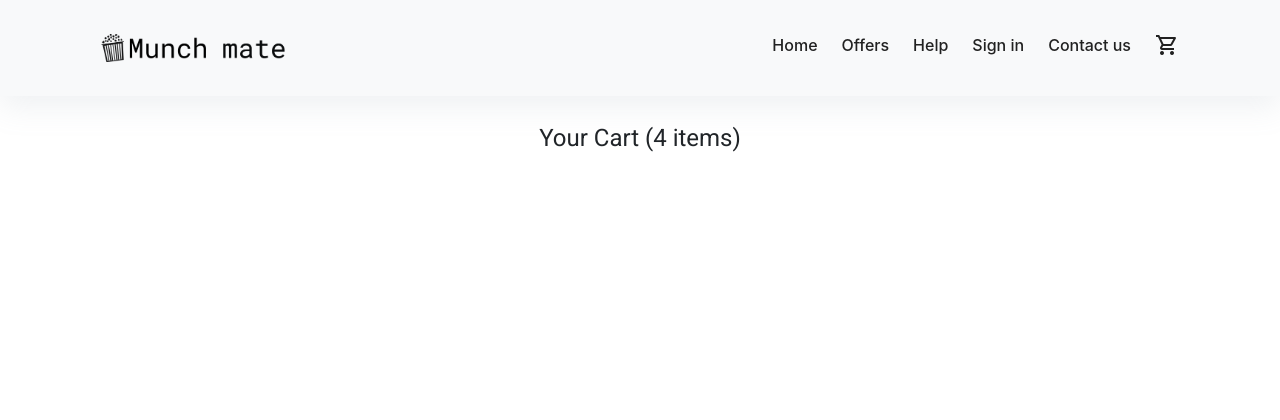
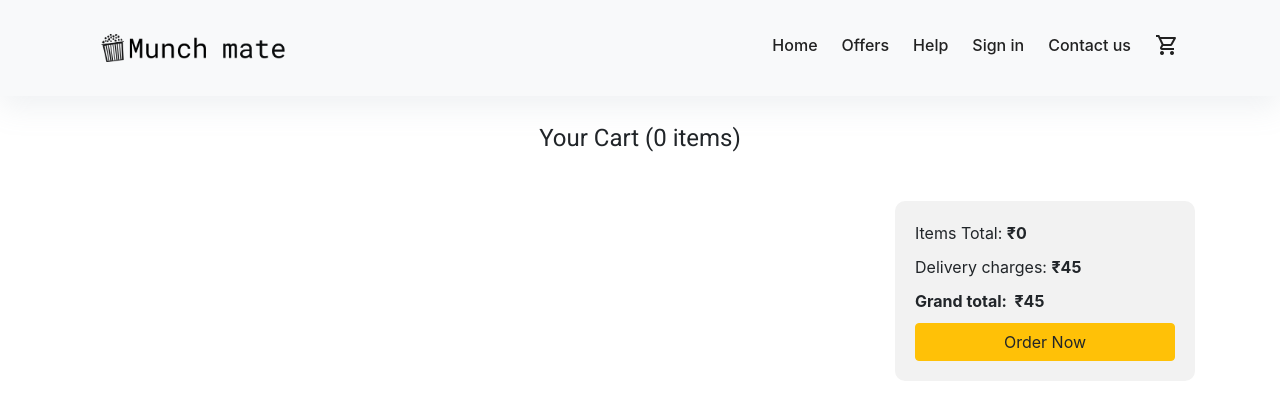
Before and after one commit to ManavAdwani/MunchMate, a Laravel app: page /cart in a window 1280 px wide. Shown: the top 420 px of the page. Run offline with Laravel 10, Linux system fonts and the light colour scheme; tables that the repository leaves empty hold one stand-in row (values such as "Sample post"); some libraries are stand-ins or nearby versions; some web fonts are replaced.

Commit message:
Cart page almost done just minor erros

```diff
--- a/app/Http/Controllers/CartController.php
+++ b/app/Http/Controllers/CartController.php
@@ -12,8 +12,15 @@
     public function index()
     {
         $userId = session()->get('userId');
-        $products = Cart::where('user_id', $userId)->join('users','users.id','=','carts.user_id')->join('restaurant_menus','restaurant_menus.id','=','carts.product_id')->select('restaurant_menus.dish_name as dish_name','restaurant_menus.description as dish_desc','restaurant_menus.price as price','restaurant_menus.dish_pic as dish_pic')->get();
-        return view('Cart.cart',compact('products'));
+        $products = Cart::where('user_id', $userId)->join('users', 'users.id', '=', 'carts.user_id')->join('restaurant_menus', 'restaurant_menus.id', '=', 'carts.product_id')->select('carts.id as cartId','restaurant_menus.dish_name as dish_name', 'restaurant_menus.description as dish_desc', 'restaurant_menus.price as price', 'restaurant_menus.dish_pic as dish_pic','carts.quantity as qty')->get();
+
+        $totalPrice = 0;
+        foreach ($products as $product) {
+            $totalPrice += $product->qty * $product->price;
+        }
+        $grandTotal = $totalPrice+45;
+        $totalCount = Cart::where('user_id', $userId)->join('users', 'users.id', '=', 'carts.user_id')->join('restaurant_menus', 'restaurant_menus.id', '=', 'carts.product_id')->select('restaurant_menus.dish_name as dish_name', 'restaurant_menus.description as dish_desc', 'restaurant_menus.price as price', 'restaurant_menus.dish_pic as dish_pic')->count();
+        return view('Cart.cart', compact('products', 'totalCount','totalPrice','grandTotal'));
     }
 
 
@@ -77,4 +84,15 @@
           </script>';
         }
     }
+
+    public function updateQuantity(Request $request){
+      $cartId = $request->id;
+      $qty = $request->qty;
+
+      $findProduct = Cart::find($cartId);
+      $findProduct->quantity = $qty;
+      $findProduct->update();
+    //   dd($findProduct);
+      return response('Cart Updated');
+    }
 }
--- a/public/css/cart.css
+++ b/public/css/cart.css
@@ -126,3 +126,25 @@
 .minus:hover {
     background: #e6e6e6;
 }
+
+.cartout {
+    float: right;
+    display: flex;
+    flex-direction: column;
+    align-items: flex-start;
+    width: 300px;
+    padding: 20px;
+    background-color: #f2f2f2;
+    border-radius: 10px;
+}
+
+.subtotal,
+.tax,
+.coupon-code,
+.grand-total {
+    margin-bottom: 10px;
+}
+
+.grand-total {
+    font-weight: bold;
+}
--- a/resources/views/Cart/cart.blade.php
+++ b/resources/views/Cart/cart.blade.php
@@ -5,8 +5,10 @@
     <meta charset="UTF-8">
     <meta name="viewport" content="width=device-width, initial-scale=1.0">
     <meta http-equiv="X-UA-Compatible" content="ie=edge">
+    <meta name="csrf-token" content="{{ csrf_token() }}">
     <title>Cart - MunchMate</title>
-    <link rel="stylesheet" href="https://fonts.googleapis.com/css2?family=Material+Symbols+Outlined:opsz,wght,FILL,GRAD@20..48,100..700,0..1,-50..200" />
+    <link rel="stylesheet"
+        href="https://fonts.googleapis.com/css2?family=Material+Symbols+Outlined:opsz,wght,FILL,GRAD@20..48,100..700,0..1,-50..200" />
     <link rel="stylesheet" href="{{asset('css/cart.css')}}">
     <style>
         .material-symbols-outlined {
@@ -27,7 +29,7 @@
 <body>
     <div class="container" style="margin-top:100px">
         <center>
-            <h4 style="font-family: Roboto, sans-serif;">Your Cart (4 items)</h4>
+            <h4 style="font-family: Roboto, sans-serif;">Your Cart ({{$totalCount}} items)</h4>
         </center>
     </div>
     <div class="mt-5"></div>
@@ -35,9 +37,9 @@
         <div class="cart">
             @foreach ($products as $product)
             <div class="items">
+                <input type="hidden" value="{{$product->cartId}}" id="cartId">
                 <div class="left">
-                    <img src="{{asset('dishes/'.$product->dish_pic)}}"
-                        alt="">
+                    <img src="{{asset('dishes/'.$product->dish_pic)}}" alt="">
                     <div class="name" style="display: inline-block;">
                         <p style=" font-family: 'Comic Sans MS', cursive; font-size:20px">{{$product->dish_name}}</p>
                         <p style=" font-family: 'Comic Sans MS', cursive; font-size:15px">{{$product->dish_desc}}</p>
@@ -45,11 +47,12 @@
                 </div>
                 <div class="quantity buttons_added">
                     <input type="button" value="-" class="minus"><input type="number" step="1" min="1" max=""
-                        name="quantity" value="1" title="Qty" class="input-text qty text" size="4" pattern=""
-                        inputmode=""><input type="button" value="+" class="plus">
+                        name="quantity" value="{{$product->qty}}" title="Qty" class="input-text qty text" size="4" pattern=""
+                        inputmode="" id="qtyInput"><input type="button" value="+" class="plus">
                 </div>
                 <div class="right">
-                    <p style=" font-family: 'Comic Sans MS', cursive; font-size:17px">Price : ₹&nbsp;{{$product->price}}</p>
+                    <p style=" font-family: 'Comic Sans MS', cursive; font-size:17px">Price : ₹&nbsp;{{($product->price)*($product->qty)}}
+                    </p>
                     <span class="material-symbols-outlined" style="color: red; cursor: pointer;">
                         delete
                     </span>
@@ -57,6 +60,15 @@
             </div>
             <br>
             @endforeach
+        </div>
+    </div>
+    {{-- <div class="mt-5"></div> --}}
+    <div class="container">
+        <div class="cartout">
+            <div class="subtotal">Items Total: <b>₹{{$totalPrice}}</b></div>
+            <div class="tax">Delivery charges: <b>₹45</b></div>
+            <div class="grand-total" id="grand-total">Grand total: &nbsp;₹{{$grandTotal}}</div>
+            <button class="btn btn-warning" style="width: 100%">Order Now </button>
         </div>
     </div>
 </body>
@@ -85,4 +97,55 @@
     });
 </script>
 
+<script>
+    // Get input element
+    const qtyInput = document.getElementById('qtyInput');
+    let token = document.head.querySelector('meta[name="csrf-token"]').content;
+
+    // let cart = document.getElementById('cartId');
+    // Minus button click
+    $('.minus').click(function() {
+        let cart = document.getElementById('cartId');
+  let cartId = cart.value;
+  alert(cartId);
+        let new_value = qtyInput.value - 1;
+    updateQuantity(new_value,cartId);
+    });
+
+    // Plus button click
+    $('.plus').click(function() {
+        // let cart = document.getElementById('cartId');
+        let cart = document.getElementById('cartId');
+  let cartId = cart.value;
+  alert(cartId);
+        var valie = qtyInput.value;
+        let new_value = parseInt(valie)+1;
+    updateQuantity(new_value,cartId);
+    });
+
+function updateQuantity(newQty,cId) {
+
+    let productId; // get id
+    let cart = document.getElementById('cartId');
+    productId = cId;
+
+    $.ajax({
+        url: '/update-quantity',
+        data: {
+        'id': productId,
+        'qty': newQty,
+
+        },
+        type: 'POST',
+        headers: {
+        'X-CSRF-TOKEN': token
+        },
+        success: function(response) {
+        console.log(response);
+        }
+    });
+
+}
+</script>
+
 </html>
--- a/routes/web.php
+++ b/routes/web.php
@@ -61,3 +61,4 @@
 Route::get('menu/{id}',[RestaurantController::class,'showMenu'])->name('showMenu');
 Route::get('addProduct/{id}',[CartController::class,'addProduct'])->name('addProduct');
 Route::get('cart',[CartController::class,'index'])->name('cartPage');
+Route::post('/update-quantity',[CartController::class,'updateQuantity'])->name('updateQuantity');
```
Lines whose indentation alone changed are shown as unchanged.
